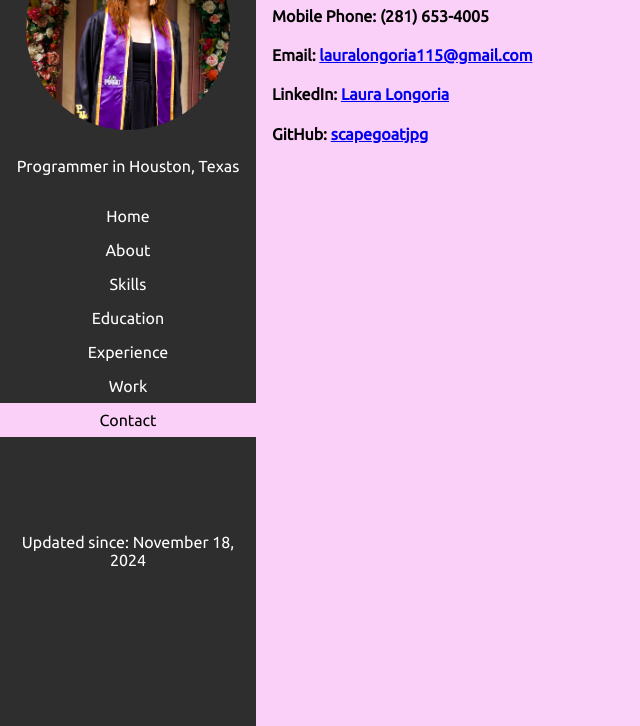
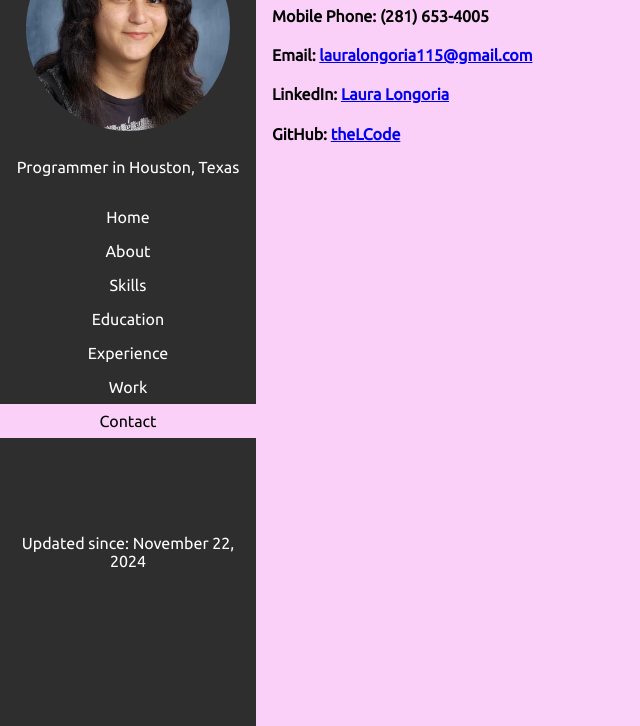
Before and after one commit to theLCode/personalwebsite, a plain HTML site: page pages/contact.html in a window 1280 px wide. Shown: the part 74-800 px from the top of the page, without its empty margins (0-640 px from the left). Drawn offline with Linux system fonts and the light colour scheme.

Commit message:
Update image and description

```diff
--- a/pages/contact.html
+++ b/pages/contact.html
@@ -9,7 +9,7 @@
     <body>
         <div class="nav">
             <ul>
-                <li><img src="../pics/grad.jpg" alt="profpic"></li>
+                <li><img src="../pics/pfp.png" alt="profpic"></li>
                 <li><p>Programmer in Houston, Texas</p></li>
                 <li><a href="../index.html">Home</a></li>
                 <li><a href="about.html">About</a></li>
@@ -18,7 +18,7 @@
                 <li><a href="experience.html">Experience</a></li>
                 <li><a href="work.html">Work</a></li>
                 <li><a class="active" href="contact.html">Contact</a></li>
-                <li><br><br><br><br><p>Updated since: November 18, 2024</p><li>
+                <li><br><br><br><br><p>Updated since: November 22, 2024</p><li>
             </ul>
         </div>
         <div class="main">
@@ -26,7 +26,7 @@
             <h4>Mobile Phone: (281) 653-4005</h4>
             <h4>Email: <a href="mailto:lauralongoria115@gmail.com">lauralongoria115@gmail.com</a></h4>
             <h4>LinkedIn: <a href="https://www.linkedin.com/in/laura-longoria-9aab8816b/">Laura Longoria</a></h4>
-            <h4>GitHub: <a href="https://github.com/scapegoatjpg">scapegoatjpg</a></h4>
+            <h4>GitHub: <a href="https://github.com/theLCode">theLCode</a></h4>
         </div>
     </body>
 </html>
```
Also changed, not shown: index.html (+2 -2 lines), pages/about.html (+3 -3 lines), pages/education.html (+2 -2 lines), pages/experience.html (+2 -2 lines), pages/skills.html (+2 -2 lines), pages/work.html (+2 -2 lines), pics/pfp.png (added).
